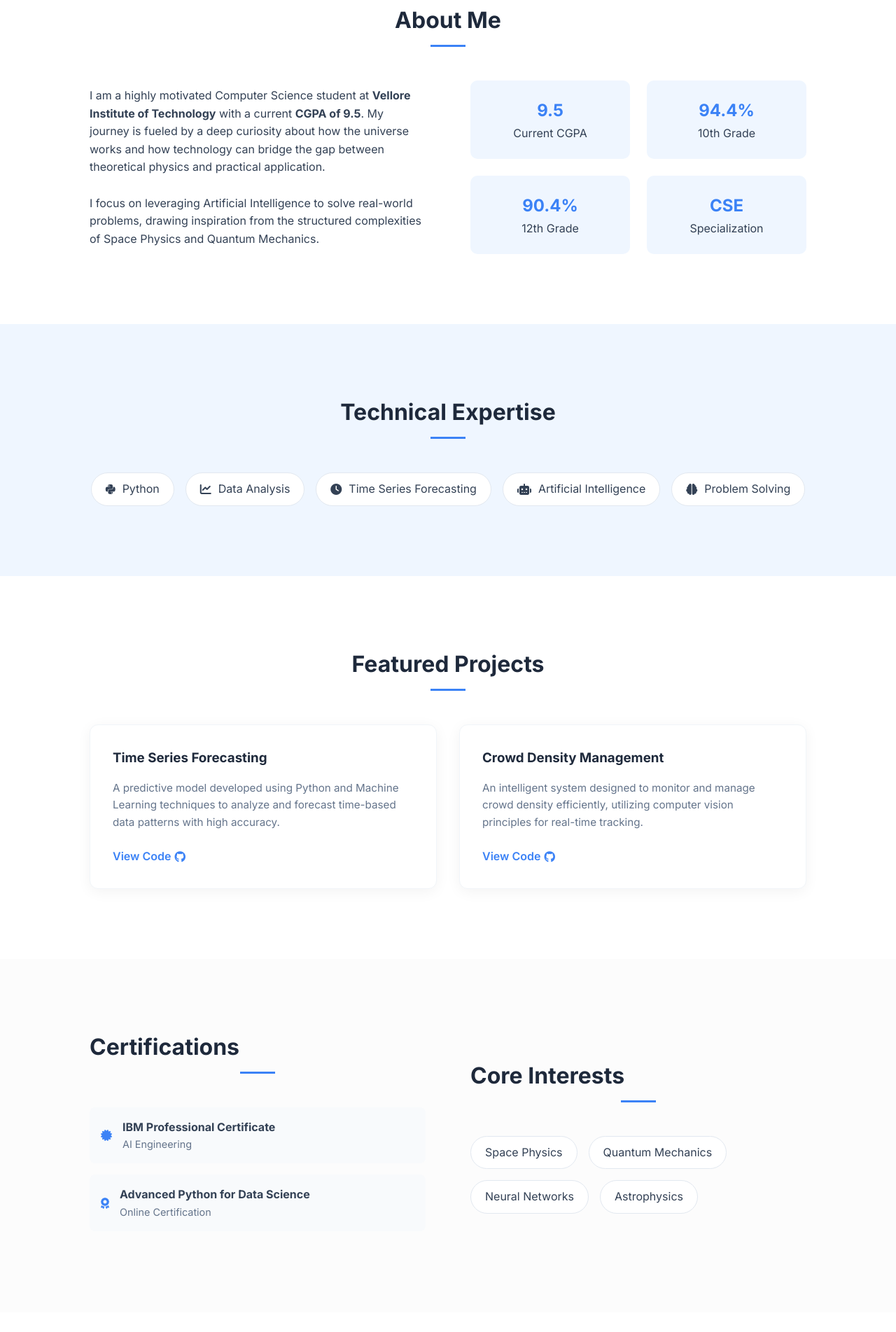
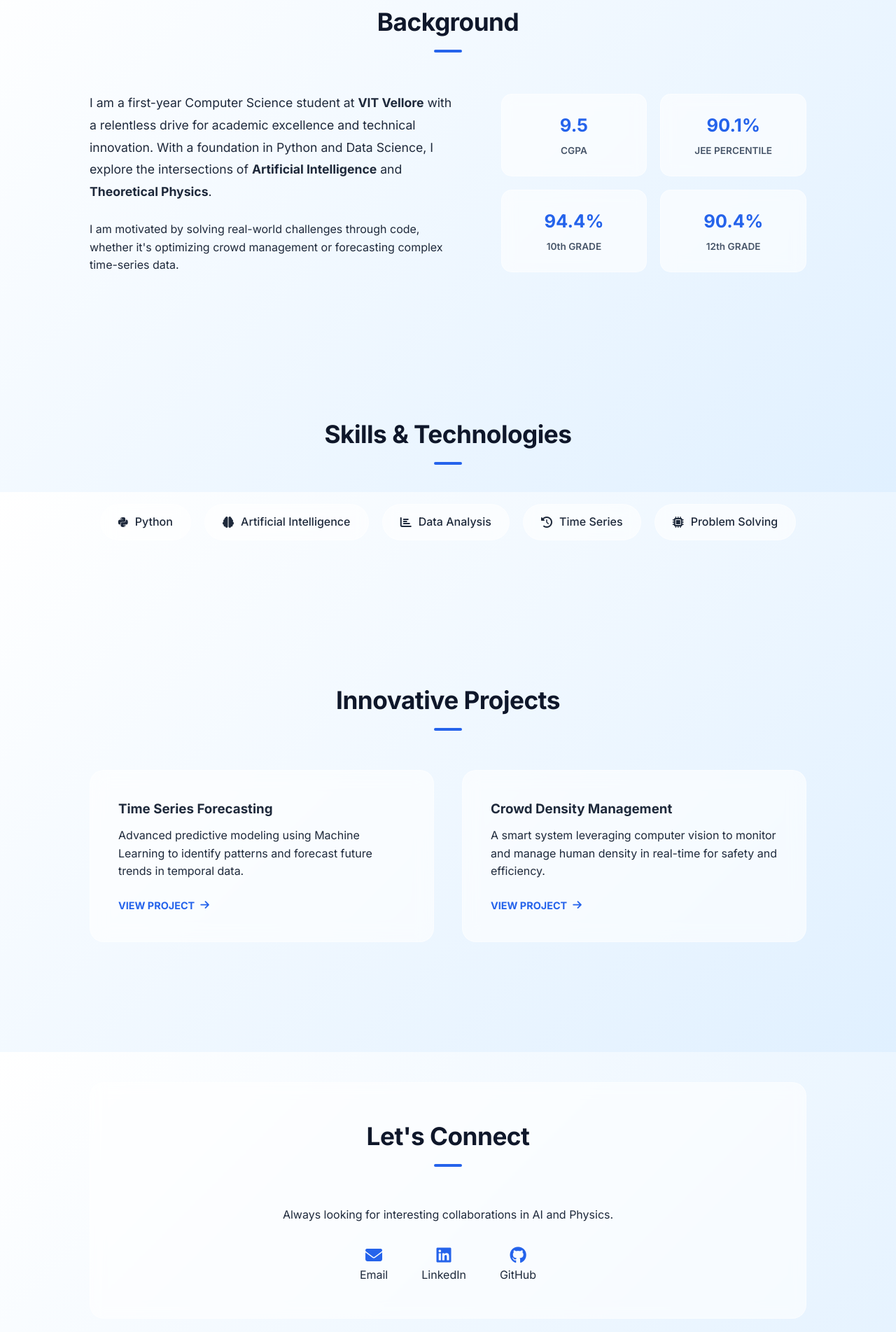
Before and after one commit to Egarathya-KP/Portfolio, a plain HTML site: page index.html in a window 1280 px wide. Shown: the part 897-2800 px from the top of the page at 70% size. Drawn offline with Linux system fonts and the light colour scheme.

Commit message:
Revamp portfolio page layout and styles
Updated HTML structure and styles for the portfolio page, enhancing layout and design elements.

```diff
--- a/index.html
+++ b/index.html
@@ -5,18 +5,20 @@
     <meta name="viewport" content="width=device-width, initial-scale=1.0">
     <title>Egarathya K P | Portfolio</title>
     <!-- Google Fonts -->
-    <link href="https://fonts.googleapis.com/css2?family=Inter:wght@300;400;600;700&display=swap" rel="stylesheet">
+    <link href="https://fonts.googleapis.com/css2?family=Inter:wght@300;400;500;600;700&display=swap" rel="stylesheet">
     <!-- Font Awesome Icons -->
     <link rel="stylesheet" href="https://cdnjs.cloudflare.com/ajax/libs/font-awesome/6.4.0/css/all.min.css">
     <style>
         :root {
-            --primary-navy: #1e293b;
-            --accent-blue: #3b82f6;
-            --soft-blue: #eff6ff;
-            --text-main: #334155;
-            --text-light: #64748b;
+            --primary-navy: #0f172a;
+            --accent-blue: #2563eb;
+            /* Very light, almost transparent blue shade */
+            --bg-light-blue: #f0f7ff;
+            --glass-bg: rgba(255, 255, 255, 0.6);
+            --text-main: #1e293b;
+            --text-light: #475569;
             --white: #ffffff;
-            --transition: all 0.3s ease;
+            --transition: all 0.4s cubic-bezier(0.165, 0.84, 0.44, 1);
         }
 
         * {
@@ -33,7 +35,9 @@
             font-family: 'Inter', sans-serif;
             line-height: 1.6;
             color: var(--text-main);
-            background-color: var(--white);
+            /* Soft Blue Gradient Background */
+            background: linear-gradient(135deg, #ffffff 0%, #e0f0ff 100%);
+            background-attachment: fixed;
         }
 
         /* --- Global Layout --- */
@@ -47,25 +51,27 @@
         }
 
         h2.section-title {
-            font-size: 2rem;
+            font-size: 2.2rem;
             color: var(--primary-navy);
-            margin-bottom: 3rem;
+            margin-bottom: 3.5rem;
             text-align: center;
-            position: relative;
+            letter-spacing: -0.5px;
         }
 
         h2.section-title::after {
             content: '';
             display: block;
-            width: 50px;
-            height: 3px;
+            width: 40px;
+            height: 4px;
             background: var(--accent-blue);
-            margin: 10px auto;
+            margin: 12px auto;
+            border-radius: 2px;
         }
 
         /* --- Navigation --- */
         nav {
-            background: rgba(255, 255, 255, 0.95);
+            background: rgba(255, 255, 255, 0.7);
+            backdrop-filter: blur(15px); /* Transparent glass effect */
             padding: 1rem 10%;
             display: flex;
             justify-content: space-between;
@@ -74,12 +80,12 @@
             width: 100%;
             top: 0;
             z-index: 1000;
-            box-shadow: 0 2px 10px rgba(0,0,0,0.05);
+            border-bottom: 1px solid rgba(255, 255, 255, 0.3);
         }
 
         .logo {
             font-weight: 700;
-            font-size: 1.2rem;
+            font-size: 1.3rem;
             color: var(--primary-navy);
             text-decoration: none;
         }
@@ -90,13 +96,14 @@
         }
 
         .nav-links li {
-            margin-left: 2rem;
+            margin-left: 2.5rem;
         }
 
         .nav-links a {
             text-decoration: none;
             color: var(--text-main);
             font-weight: 500;
+            font-size: 0.95rem;
             transition: var(--transition);
         }
 
@@ -112,32 +119,36 @@
             justify-content: center;
             align-items: center;
             text-align: center;
-            background: radial-gradient(circle at top right, var(--soft-blue) 0%, white 50%);
             padding-top: 80px;
         }
 
         .hero h1 {
-            font-size: 3.5rem;
+            font-size: 4rem;
             color: var(--primary-navy);
             margin-bottom: 1rem;
+            font-weight: 800;
+            letter-spacing: -1px;
         }
 
         .hero p.role {
-            font-size: 1.2rem;
+            font-size: 1.1rem;
             color: var(--accent-blue);
             font-weight: 600;
+            text-transform: uppercase;
+            letter-spacing: 2px;
             margin-bottom: 1rem;
         }
 
         .hero p.tagline {
-            max-width: 600px;
+            max-width: 650px;
             color: var(--text-light);
-            margin-bottom: 2rem;
+            font-size: 1.1rem;
+            margin-bottom: 2.5rem;
         }
 
         .btn {
-            padding: 12px 30px;
-            border-radius: 5px;
+            padding: 14px 35px;
+            border-radius: 8px;
             text-decoration: none;
             font-weight: 600;
             transition: var(--transition);
@@ -147,38 +158,54 @@
         .btn-primary {
             background: var(--accent-blue);
             color: white;
-            box-shadow: 0 4px 15px rgba(59, 130, 246, 0.3);
+            box-shadow: 0 10px 20px rgba(37, 99, 235, 0.2);
         }
 
         .btn-primary:hover {
-            transform: translateY(-3px);
-            background: #2563eb;
+            transform: translateY(-4px);
+            box-shadow: 0 15px 25px rgba(37, 99, 235, 0.3);
         }
 
         /* --- About Section --- */
         .about-grid {
             display: grid;
-            grid-template-columns: 1fr 1fr;
+            grid-template-columns: 1.2fr 1fr;
             gap: 4rem;
             align-items: center;
         }
 
+        /* Academic Stats Style */
         .stats-grid {
             display: grid;
-            grid-template-columns: 1fr 1fr;
-            gap: 1.5rem;
+            grid-template-columns: repeat(2, 1fr);
+            gap: 1.2rem;
         }
 
         .stat-card {
-            background: var(--soft-blue);
+            background: var(--glass-bg);
+            backdrop-filter: blur(10px);
             padding: 1.5rem;
-            border-radius: 10px;
+            border-radius: 15px;
             text-align: center;
+            border: 1px solid rgba(255, 255, 255, 0.5);
+            transition: var(--transition);
+        }
+
+        .stat-card:hover {
+            background: rgba(255, 255, 255, 0.9);
+            transform: scale(1.03);
         }
 
         .stat-card h3 {
             color: var(--accent-blue);
-            font-size: 1.5rem;
+            font-size: 1.6rem;
+            margin-bottom: 5px;
+        }
+
+        .stat-card p {
+            font-size: 0.85rem;
+            font-weight: 600;
+            color: var(--text-light);
         }
 
         /* --- Skills Section --- */
@@ -186,146 +213,98 @@
             display: flex;
             flex-wrap: wrap;
             justify-content: center;
-            gap: 1rem;
+            gap: 1.2rem;
         }
 
         .skill-badge {
-            background: white;
-            border: 1px solid #e2e8f0;
-            padding: 10px 20px;
+            background: var(--glass-bg);
+            backdrop-filter: blur(10px);
+            border: 1px solid rgba(255, 255, 255, 0.4);
+            padding: 12px 25px;
             border-radius: 50px;
             display: flex;
             align-items: center;
             gap: 10px;
+            font-weight: 500;
             transition: var(--transition);
         }
 
         .skill-badge:hover {
+            background: var(--accent-blue);
+            color: white;
             border-color: var(--accent-blue);
-            color: var(--accent-blue);
-            transform: translateY(-2px);
         }
 
-        /* --- Projects Section --- */
+        /* --- Project Cards (Glass Look) --- */
         .grid-container {
             display: grid;
-            grid-template-columns: repeat(auto-fit, minmax(300px, 1fr));
-            gap: 2rem;
+            grid-template-columns: repeat(auto-fit, minmax(320px, 1fr));
+            gap: 2.5rem;
         }
 
         .card {
-            background: white;
-            border-radius: 12px;
-            padding: 2rem;
-            box-shadow: 0 4px 20px rgba(0,0,0,0.05);
+            background: var(--glass-bg);
+            backdrop-filter: blur(12px);
+            border-radius: 20px;
+            padding: 2.5rem;
+            border: 1px solid rgba(255, 255, 255, 0.4);
             transition: var(--transition);
-            border: 1px solid #f1f5f9;
         }
 
         .card:hover {
-            transform: translateY(-10px);
-            box-shadow: 0 10px 30px rgba(0,0,0,0.1);
-        }
-
-        .card h3 {
-            margin-bottom: 1rem;
-            color: var(--primary-navy);
-        }
-
-        .card p {
-            color: var(--text-light);
-            font-size: 0.95rem;
-            margin-bottom: 1.5rem;
+            transform: translateY(-12px);
+            background: rgba(255, 255, 255, 0.8);
+            box-shadow: 0 20px 40px rgba(0,0,0,0.05);
         }
 
         .card-link {
             color: var(--accent-blue);
             text-decoration: none;
-            font-weight: 600;
+            font-weight: 700;
+            font-size: 0.9rem;
             display: flex;
             align-items: center;
-            gap: 5px;
-        }
-
-        /* --- Interests & Certs --- */
-        .interest-item {
-            display: flex;
-            align-items: center;
-            gap: 15px;
-            margin-bottom: 1rem;
-            padding: 1rem;
-            background: #f8fafc;
-            border-radius: 8px;
+            gap: 8px;
+            margin-top: 1.5rem;
         }
 
         /* --- Contact Section --- */
         .contact-content {
+            background: var(--glass-bg);
+            backdrop-filter: blur(10px);
+            padding: 3rem;
+            border-radius: 20px;
             text-align: center;
+            border: 1px solid rgba(255, 255, 255, 0.4);
         }
 
         .contact-links {
             display: flex;
             justify-content: center;
-            gap: 2rem;
+            gap: 3rem;
             margin-top: 2rem;
-        }
-
-        .contact-item {
-            text-decoration: none;
-            color: var(--primary-navy);
-            display: flex;
-            flex-direction: column;
-            align-items: center;
-            gap: 10px;
-            transition: var(--transition);
-        }
-
-        .contact-item i {
-            font-size: 2rem;
-            color: var(--accent-blue);
-        }
-
-        .contact-item:hover {
-            color: var(--accent-blue);
         }
 
         /* --- Footer --- */
         footer {
             background: var(--primary-navy);
-            color: white;
-            padding: 3rem 10%;
+            color: rgba(255,255,255,0.7);
+            padding: 4rem 10%;
             text-align: center;
         }
 
-        .social-icons {
-            margin-bottom: 1rem;
-        }
-
-        .social-icons a {
-            color: white;
-            margin: 0 10px;
-            font-size: 1.2rem;
-            transition: var(--transition);
-        }
-
-        .social-icons a:hover {
-            color: var(--accent-blue);
-        }
-
-        /* --- Mobile Responsiveness --- */
         @media (max-width: 768px) {
             .about-grid { grid-template-columns: 1fr; }
-            .hero h1 { font-size: 2.5rem; }
-            .nav-links { display: none; } /* Simplified for this template */
-            section { padding: 60px 5%; }
+            .hero h1 { font-size: 2.8rem; }
+            .nav-links { display: none; }
+            section { padding: 80px 5%; }
         }
     </style>
 </head>
 <body>
 
-    <!-- Navigation -->
     <nav>
-        <a href="#" class="logo">Egarathya.</a>
+        <a href="#" class="logo">Egarathya K P</a>
         <ul class="nav-links">
             <li><a href="#about">About</a></li>
             <li><a href="#skills">Skills</a></li>
@@ -334,167 +313,103 @@
         </ul>
     </nav>
 
-    <!-- Hero Section -->
-    <section class="hero" id="home">
-        <p class="role">First Year CSE Student @ VIT Vellore</p>
+    <section class="hero">
+        <p class="role">Computer Science Student @ VIT Vellore</p>
         <h1>Egarathya K P</h1>
-        <p class="tagline">Passionate about AI, Space Physics, and Quantum Mechanics. Dedicated to building intelligent systems that solve real-world complexities.</p>
-        <div style="margin-top: 20px;">
-            <a href="#projects" class="btn btn-primary">View Projects</a>
+        <p class="tagline">Harnessing AI, Space Physics, and Quantum Mechanics to engineer technology for a better future.</p>
+        <div>
+            <a href="#projects" class="btn btn-primary">Discover My Work</a>
         </div>
     </section>
 
-    <!-- About Section -->
     <section id="about">
         <div class="container">
-            <h2 class="section-title">About Me</h2>
+            <h2 class="section-title">Background</h2>
             <div class="about-grid">
                 <div>
-                    <p>I am a highly motivated Computer Science student at <strong>Vellore Institute of Technology</strong> with a current <strong>CGPA of 9.5</strong>. My journey is fueled by a deep curiosity about how the universe works and how technology can bridge the gap between theoretical physics and practical application.</p>
+                    <p style="font-size: 1.1rem; line-height: 1.8;">
+                        I am a first-year Computer Science student at <strong>VIT Vellore</strong> with a relentless drive for academic excellence and technical innovation.
+                        With a foundation in Python and Data Science, I explore the intersections of <strong>Artificial Intelligence</strong> and <strong>Theoretical Physics</strong>.
+                    </p>
                     <br>
-                    <p>I focus on leveraging Artificial Intelligence to solve real-world problems, drawing inspiration from the structured complexities of Space Physics and Quantum Mechanics.</p>
+                    <p>I am motivated by solving real-world challenges through code, whether it's optimizing crowd management or forecasting complex time-series data.</p>
                 </div>
                 <div class="stats-grid">
                     <div class="stat-card">
                         <h3>9.5</h3>
-                        <p>Current CGPA</p>
+                        <p>CGPA</p>
+                    </div>
+                    <div class="stat-card">
+                        <h3>90.1%</h3>
+                        <p>JEE PERCENTILE</p>
                     </div>
                     <div class="stat-card">
                         <h3>94.4%</h3>
-                        <p>10th Grade</p>
+                        <p>10th GRADE</p>
                     </div>
                     <div class="stat-card">
                         <h3>90.4%</h3>
-                        <p>12th Grade</p>
-                    </div>
-                    <div class="stat-card">
-                        <h3>CSE</h3>
-                        <p>Specialization</p>
+                        <p>12th GRADE</p>
                     </div>
                 </div>
             </div>
         </div>
     </section>
 
-    <!-- Skills Section -->
-    <section id="skills" style="background-color: var(--soft-blue);">
+    <section id="skills">
         <div class="container">
-            <h2 class="section-title">Technical Expertise</h2>
+            <h2 class="section-title">Skills & Technologies</h2>
             <div class="skills-container">
                 <div class="skill-badge"><i class="fab fa-python"></i> Python</div>
-                <div class="skill-badge"><i class="fas fa-chart-line"></i> Data Analysis</div>
-                <div class="skill-badge"><i class="fas fa-clock"></i> Time Series Forecasting</div>
-                <div class="skill-badge"><i class="fas fa-robot"></i> Artificial Intelligence</div>
-                <div class="skill-badge"><i class="fas fa-brain"></i> Problem Solving</div>
+                <div class="skill-badge"><i class="fas fa-brain"></i> Artificial Intelligence</div>
+                <div class="skill-badge"><i class="fas fa-chart-bar"></i> Data Analysis</div>
+                <div class="skill-badge"><i class="fas fa-history"></i> Time Series</div>
+                <div class="skill-badge"><i class="fas fa-microchip"></i> Problem Solving</div>
             </div>
         </div>
     </section>
 
-    <!-- Projects Section -->
     <section id="projects">
         <div class="container">
-            <h2 class="section-title">Featured Projects</h2>
+            <h2 class="section-title">Innovative Projects</h2>
             <div class="grid-container">
-                <!-- Project 1 -->
                 <div class="card">
-                    <h3>Time Series Forecasting</h3>
-                    <p>A predictive model developed using Python and Machine Learning techniques to analyze and forecast time-based data patterns with high accuracy.</p>
-                    <a href="https://github.com/Egarathya-KP/time-series-forecasting" target="_blank" class="card-link">
-                        View Code <i class="fab fa-github"></i>
+                    <h3 style="margin-bottom:10px;">Time Series Forecasting</h3>
+                    <p>Advanced predictive modeling using Machine Learning to identify patterns and forecast future trends in temporal data.</p>
+                    <a href="https://github.com/Egarathya-KP/time-series-forecasting" target="_blank" class="card-link">VIEW PROJECT <i class="fas fa-arrow-right"></i></a>
+                </div>
+                <div class="card">
+                    <h3 style="margin-bottom:10px;">Crowd Density Management</h3>
+                    <p>A smart system leveraging computer vision to monitor and manage human density in real-time for safety and efficiency.</p>
+                    <a href="https://github.com/Egarathya-KP/crowd-density-tracker" target="_blank" class="card-link">VIEW PROJECT <i class="fas fa-arrow-right"></i></a>
+                </div>
+            </div>
+        </div>
+    </section>
+
+    <section id="contact">
+        <div class="container">
+            <div class="contact-content">
+                <h2 class="section-title">Let's Connect</h2>
+                <p>Always looking for interesting collaborations in AI and Physics.</p>
+                <div class="contact-links">
+                    <a href="mailto:egarathyakp07@gmail.com" style="text-decoration:none; color:inherit;">
+                        <i class="fas fa-envelope" style="font-size:1.5rem; color:var(--accent-blue);"></i><br>Email
                     </a>
-                </div>
-                <!-- Project 2 -->
-                <div class="card">
-                    <h3>Crowd Density Management</h3>
-                    <p>An intelligent system designed to monitor and manage crowd density efficiently, utilizing computer vision principles for real-time tracking.</p>
-                    <a href="https://github.com/Egarathya-KP/crowd-density-tracker" target="_blank" class="card-link">
-                        View Code <i class="fab fa-github"></i>
+                    <a href="https://www.linkedin.com/in/rathya107/" target="_blank" style="text-decoration:none; color:inherit;">
+                        <i class="fab fa-linkedin" style="font-size:1.5rem; color:var(--accent-blue);"></i><br>LinkedIn
+                    </a>
+                    <a href="https://github.com/Egarathya-KP" target="_blank" style="text-decoration:none; color:inherit;">
+                        <i class="fab fa-github" style="font-size:1.5rem; color:var(--accent-blue);"></i><br>GitHub
                     </a>
                 </div>
             </div>
         </div>
     </section>
 
-    <!-- Certifications & Interests -->
-    <section id="extras" style="background-color: #fcfcfc;">
-        <div class="container">
-            <div class="about-grid">
-                <div>
-                    <h2 class="section-title" style="text-align: left;">Certifications</h2>
-                    <div class="interest-item">
-                        <i class="fas fa-certificate" style="color: var(--accent-blue);"></i>
-                        <div>
-                            <strong>IBM Professional Certificate</strong>
-                            <p style="font-size: 0.9rem; color: var(--text-light);">AI Engineering</p>
-                        </div>
-                    </div>
-                    <div class="interest-item">
-                        <i class="fas fa-award" style="color: var(--accent-blue);"></i>
-                        <div>
-                            <strong>Advanced Python for Data Science</strong>
-                            <p style="font-size: 0.9rem; color: var(--text-light);">Online Certification</p>
-                        </div>
-                    </div>
-                </div>
-                <div>
-                    <h2 class="section-title" style="text-align: left;">Core Interests</h2>
-                    <div class="skills-container" style="justify-content: flex-start;">
-                        <div class="skill-badge">Space Physics</div>
-                        <div class="skill-badge">Quantum Mechanics</div>
-                        <div class="skill-badge">Neural Networks</div>
-                        <div class="skill-badge">Astrophysics</div>
-                    </div>
-                </div>
-            </div>
-        </div>
-    </section>
-
-    <!-- Contact Section -->
-    <section id="contact">
-        <div class="container">
-            <h2 class="section-title">Get In Touch</h2>
-            <div class="contact-content">
-                <p>I am always open to discussing new projects, creative ideas or opportunities to be part of your visions.</p>
-                <div class="contact-links">
-                    <a href="mailto:egarathyakp07@gmail.com" class="contact-item">
-                        <i class="fas fa-envelope"></i>
-                        <span>Email Me</span>
-                    </a>
-                    <a href="https://www.linkedin.com/in/rathya107/" target="_blank" class="contact-item">
-                        <i class="fab fa-linkedin"></i>
-                        <span>LinkedIn</span>
-                    </a>
-                </div>
-            </div>
-        </div>
-    </section>
-
-    <!-- Footer -->
     <footer>
-        <div class="social-icons">
-            <a href="https://github.com/Egarathya-KP" target="_blank"><i class="fab fa-github"></i></a>
-            <a href="https://www.linkedin.com/in/rathya107/" target="_blank"><i class="fab fa-linkedin"></i></a>
-        </div>
-        <p>&copy; 2023 Egarathya K P. Built with passion and code.</p>
+        <p>&copy; 2023 Egarathya K P | VIT Vellore CSE</p>
     </footer>
 
-    <script>
-        // Simple scroll reveal effect
-        window.addEventListener('scroll', reveal);
-
-        function reveal() {
-            var reveals = document.querySelectorAll('.card, .stat-card');
-            for (var i = 0; i < reveals.length; i++) {
-                var windowHeight = window.innerHeight;
-                var revealTop = reveals[i].getBoundingClientRect().top;
-                var revealPoint = 150;
-
-                if (revealTop < windowHeight - revealPoint) {
-                    reveals[i].style.opacity = "1";
-                    reveals[i].style.transform = "translateY(0)";
-                }
-            }
-        }
-    </script>
 </body>
 </html>
```
